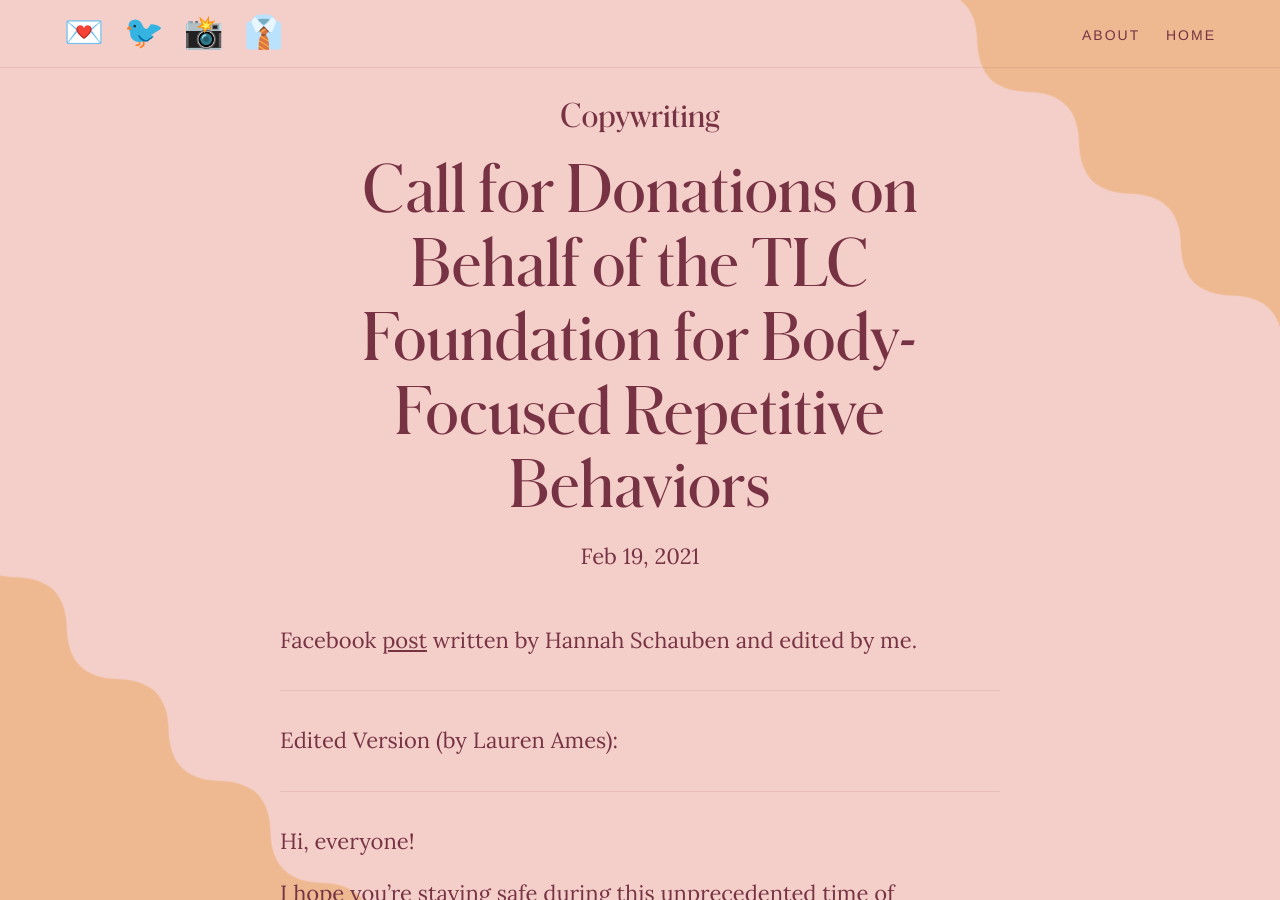
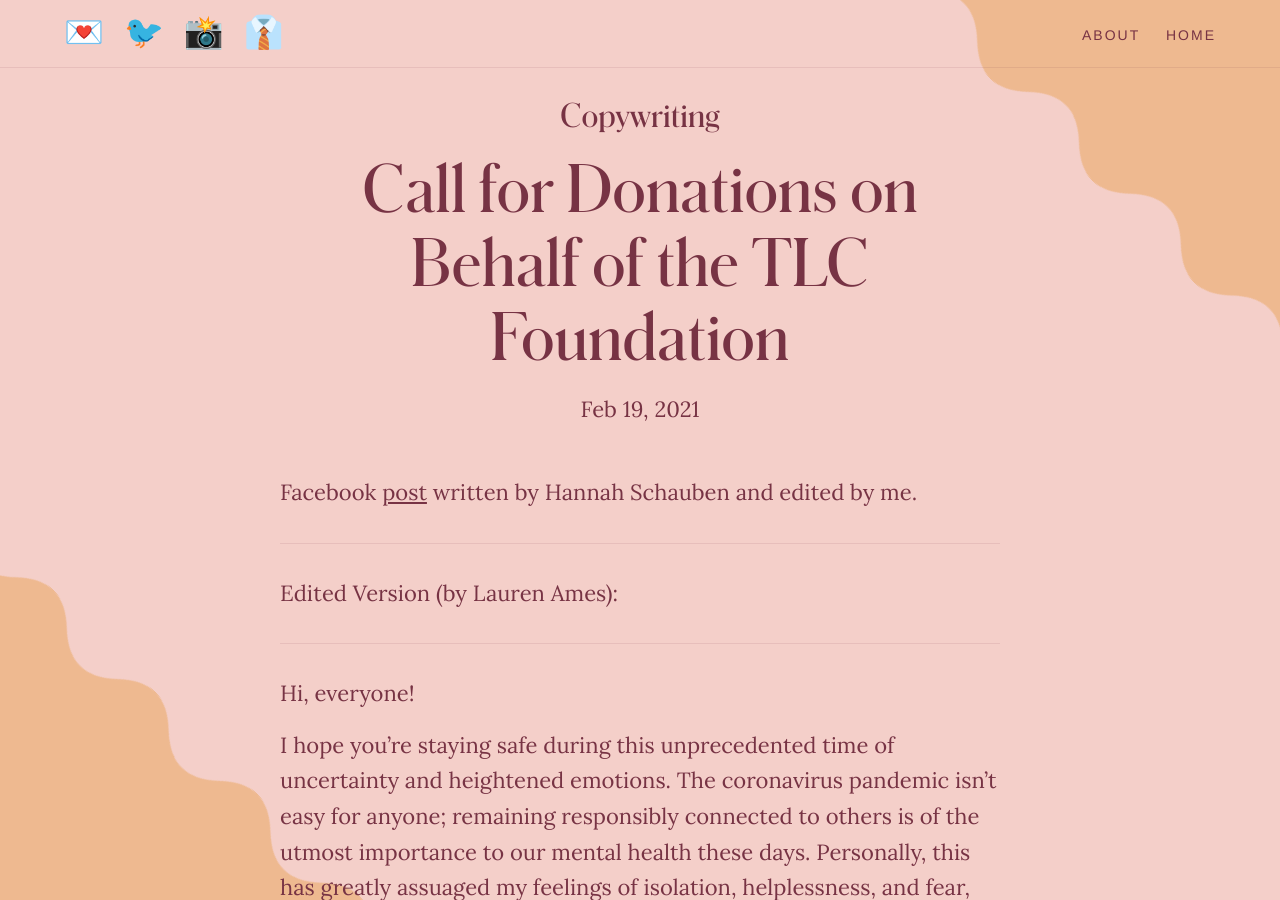
Before and after one commit to smittenn/laa-blog, a Jekyll site: the page built from _posts/2021-02-20-call-for-donations-on-behalf-of-the-tlc-foundation-for-body-focused-repetitive-behaviors.markdown, in a window 1280 px wide and 900 px high. Built offline with Jekyll 4.4.1, drawn with Linux system fonts in a browser that asks for light colours; our own code applies the rules of GitHub Pages for plain Markdown files.

Commit message:
Updated Call For Donations On Behalf Of The Tlc Foundation For Body Focused Repetitive Behaviors

```diff
--- a/_posts/2021-02-20-call-for-donations-on-behalf-of-the-tlc-foundation-for-body-focused-repetitive-behaviors.markdown
+++ b/_posts/2021-02-20-call-for-donations-on-behalf-of-the-tlc-foundation-for-body-focused-repetitive-behaviors.markdown
@@ -1,6 +1,5 @@
 ---
-title: Call for Donations on Behalf of the TLC Foundation for Body-Focused Repetitive
-  Behaviors
+title: Call for Donations on Behalf of the TLC Foundation
 date: 2021-02-19 23:26:00 -05:00
 categories:
 - Copywriting
```
